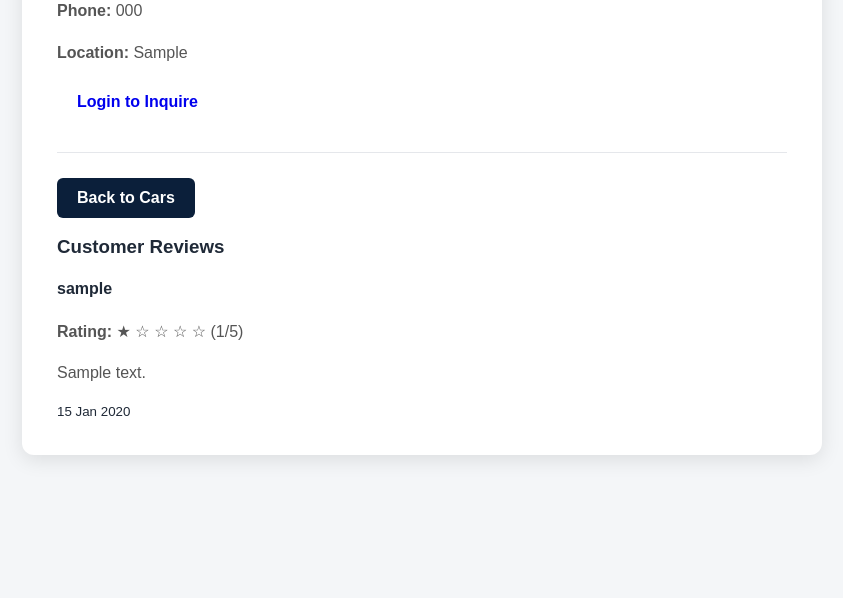
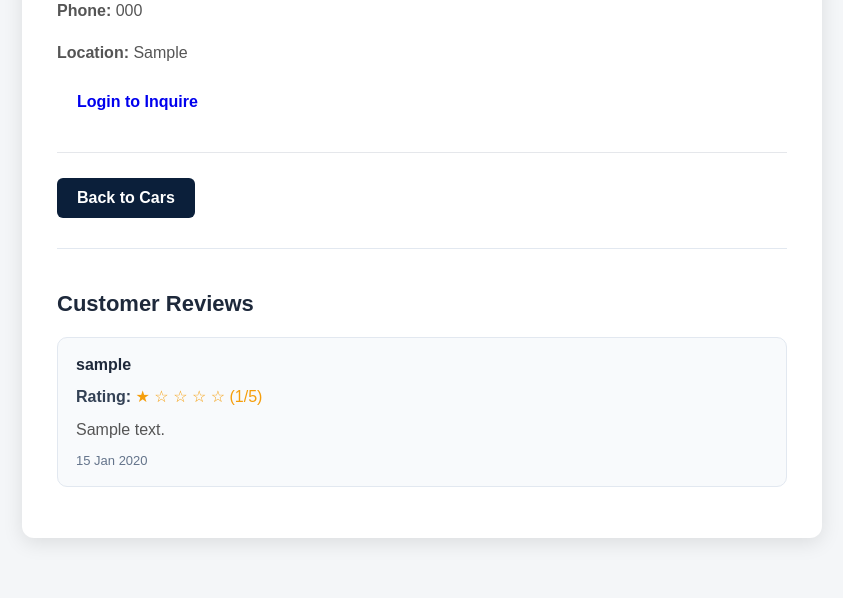
Before and after one commit to amanigodswill-droid/car_dealership, a Django app: page /car/1/ in a window 1280 px wide. Shown: the part 965-1563 px from the top of the page, without its empty margins (218-1061 px from the left). Before the commit the page ends 1425 px from the top, so only its background shows below. Run offline with Django 5.2, Linux system fonts and the light colour scheme; tables that the repository leaves empty hold one stand-in row (values such as "Sample post"); grey boxes marked "Sample" are stand-in pictures.

Commit message:
Style customer reviews

```diff
--- a/cars/static/cars/css/styles.css
+++ b/cars/static/cars/css/styles.css
@@ -8,8 +8,6 @@ body {
     background-color: #f4f6f8;
     color: #1f2937;
 }
-
-/* Header and navigation */
 
 header {
     background-color: #0b1f3a;
@@ -44,8 +42,6 @@ nav span {
     font-weight: bold;
 }
 
-/* Logout button */
-
 .logout-button {
     background: none;
     border: none;
@@ -60,15 +56,11 @@ nav span {
     color: #f4b942;
 }
 
-/* Main content */
-
 main {
     max-width: 1100px;
     margin: 0 auto;
     padding: 30px 20px;
 }
-
-/* Homepage hero */
 
 .hero {
     background: linear-gradient(135deg, #0b1f3a, #164e78);
@@ -102,8 +94,6 @@ main {
 .button:hover {
     background-color: #ffd166;
 }
-
-/* Cars section */
 
 .cars-section h2 {
     color: #0b1f3a;
@@ -150,8 +140,6 @@ main {
 .car-card a:hover {
     color: #f4b942;
 }
-
-/* Authentication pages */
 
 .auth-container {
     min-height: 70vh;
@@ -238,8 +226,6 @@ main {
 .auth-link a:hover {
     color: #f4b942;
 }
-
-/* Form pages */
 
 .form-container {
     min-height: 70vh;
@@ -336,8 +322,6 @@ main {
     color: #f4b942;
 }
 
-/* Car image upload */
-
 .form-card input[type="file"] {
     width: 100%;
     padding: 10px;
@@ -362,8 +346,6 @@ main {
 .form-card input[type="file"]::file-selector-button:hover {
     background-color: #164e78;
 }
-
-/* Car details */
 
 .detail-container {
     max-width: 800px;
@@ -443,8 +425,6 @@ main {
     background-color: #164e78;
 }
 
-/* Password requirements */
-
 .password-requirements {
     background-color: #f8fafc;
     border: 1px solid #e1e6eb;
@@ -493,8 +473,6 @@ main {
     color: white;
 }
 
-/* Password input and eye button */
-
 .password-input {
     position: relative;
     display: flex;
@@ -525,8 +503,6 @@ main {
     color: #f4b942;
     transform: translateY(-50%) scale(1.1);
 }
-
-/* Password reset pages */
 
 .auth-card ul {
     padding-left: 20px;
@@ -567,8 +543,6 @@ main {
     border-radius: 5px;
 }
 
-/* Footer */
-
 footer {
     background-color: #0b1f3a;
     color: white;
@@ -577,7 +551,52 @@ footer {
     margin-top: 60px;
 }
 
-/* Mobile responsiveness */
+.seller-reviews {
+    margin-top: 30px;
+    padding-top: 20px;
+    border-top: 1px solid #e2e8f0;
+}
+
+.seller-reviews h3 {
+    margin-bottom: 20px;
+    color: #1e293b;
+    font-size: 22px;
+}
+
+.review-item {
+    margin-bottom: 16px;
+    padding: 18px;
+    background-color: #f8fafc;
+    border: 1px solid #e2e8f0;
+    border-radius: 10px;
+}
+
+.review-item h4 {
+    margin: 0 0 10px;
+    color: #1e293b;
+    font-size: 16px;
+}
+
+.review-item p {
+    margin: 8px 0;
+    line-height: 1.6;
+    overflow-wrap: anywhere;
+}
+
+.review-item p strong {
+    color: #334155;
+}
+
+.review-item p:first-of-type {
+    color: #f59e0b;
+}
+
+.review-item small {
+    display: block;
+    margin-top: 10px;
+    color: #64748b;
+    font-size: 13px;
+}
 
 @media (max-width: 600px) {
 
@@ -625,4 +644,11 @@ footer {
     .action-button {
         width: 100%;
     }
+    .seller-reviews h3 {
+        font-size: 20px;
+    }
+
+    .review-item {
+        padding: 14px;
+    }
 }
```
